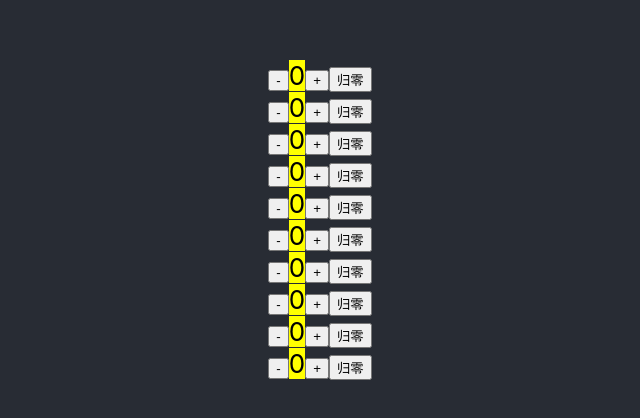
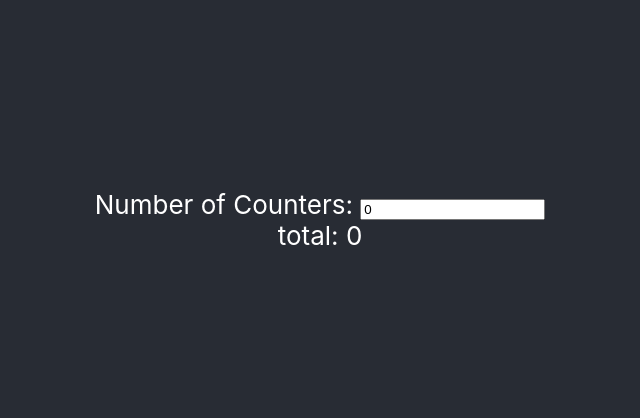
Before and after one commit to Cfusefox/react-counter, a React (Create React App) app: page / in a window 1280 px wide. Shown: the part 180-598 px from the top of the page, without its empty margins (320-960 px from the left). Built offline with nearby package versions, Linux system fonts and the light colour scheme.

Commit message:
[York] feature: add total

```diff
--- a/src/App.js
+++ b/src/App.js
@@ -1,12 +1,13 @@
 import React from 'react';
 import './App.css';
 import CounterGroup from './components/CounterGroup/index'
+
 
 function App() {
   return (
     <div className="App">
       <header className="App-header">
-        <CounterGroup count={10}/>
+        <CounterGroup/>
       </header>
     </div>
   );
--- a/src/components/Counter/index.jsx
+++ b/src/components/Counter/index.jsx
@@ -33,10 +33,12 @@ class Counter extends React.Component {
 
     reduce() {
         this.setState((prevState) => ({number: this.state.number--}))
+        this.props.setTotal(-1);
     }
 
     add() {
         this.setState((prevState) => ({number: this.state.number++}))
+        this.props.setTotal(1);
     }
 
     destroy = () => {
--- a/src/components/CounterGroup/index.jsx
+++ b/src/components/CounterGroup/index.jsx
@@ -6,11 +6,34 @@ class CounterGroup extends React.Component {
 
     constructor(props) {
         super(props)
+        this.state = {
+            count: 0,
+            total: 0
+        }
     }
+
+    inputChange = (event) => {
+        event.target.value != ''?
+        this.setState({
+            count: parseInt(event.target.value)
+        }) : this.setState({
+            count: 0
+        })
+
+    }
+
+    setTotal = (value) => {
+        this.setState({
+            total: this.state.total + value
+        })
+    }
+
 
     render() {
         return  <div>
-            {new Array(this.props.count).fill().map((item, index) => <Counter key={index}/>)}
+            <span>Number of Counters: </span><input type="text" value={this.state.count} onChange={this.inputChange}></input><br/>
+            <span>total: </span>{this.state.total}
+            {new Array(this.state.count).fill().map((item, index) => <Counter key={index} setTotal={this.setTotal}/>)}
         </div>
     }
 
```
